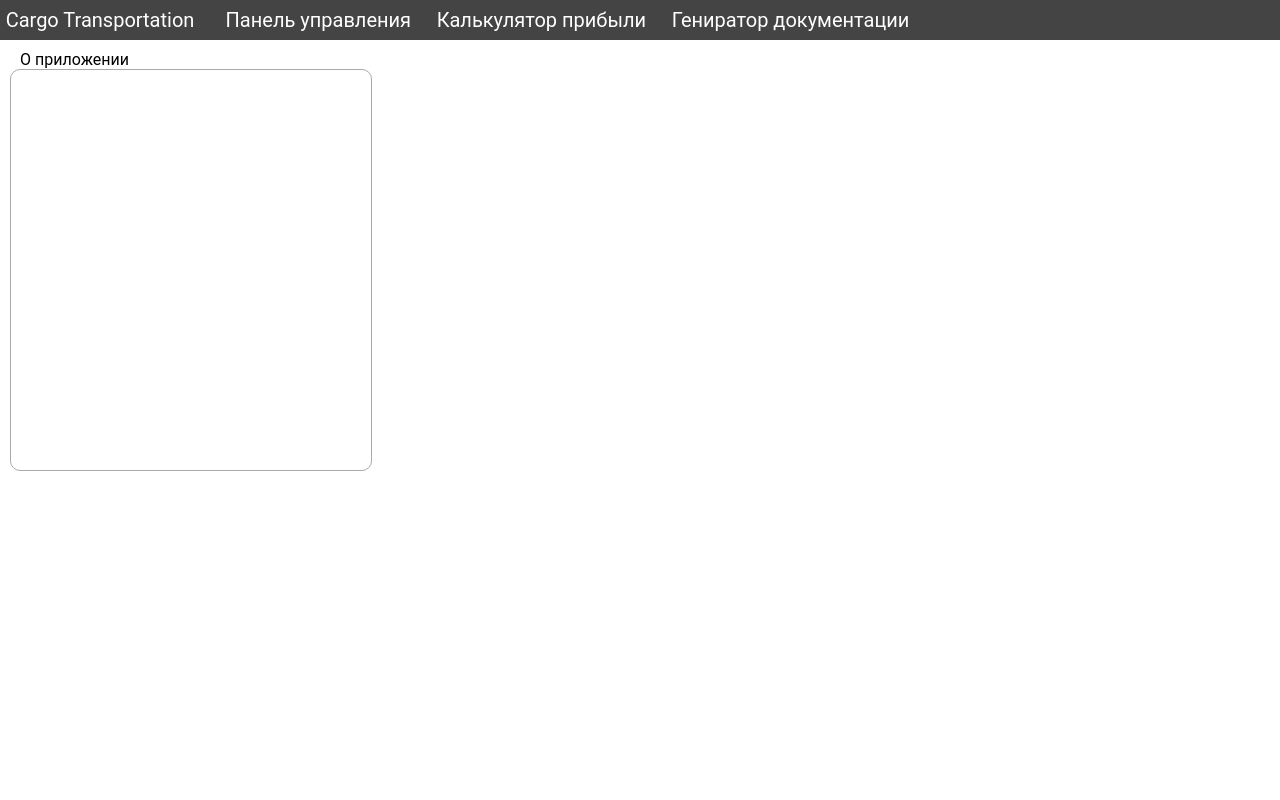
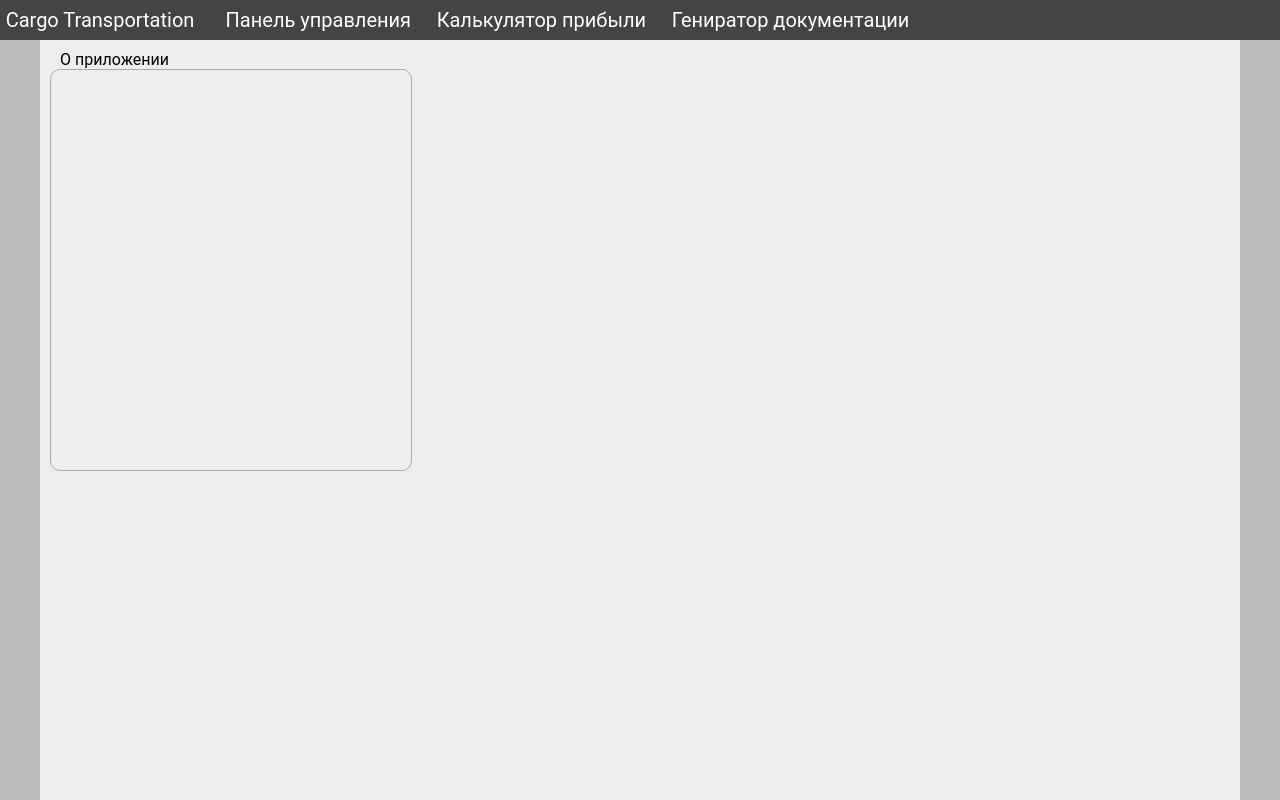
Before and after one commit to Hardelele/cargo-transportation, a React (Create React App) app in the folder frontend/: page / in a window 1280 px wide. Built offline with nearby package versions, Linux system fonts and the light colour scheme.

Commit message:
home.css: change some styles from: .home__content {     flex-grow: 1;     background: #FFFFFF; } TO: .home__content {     width: 1200px;     background: #EEE; }

```diff
--- a/frontend/src/css/pages/home.css
+++ b/frontend/src/css/pages/home.css
@@ -3,6 +3,6 @@
 }
 
 .home__content {
-    flex-grow: 1;
-    background: #FFFFFF;
+    width: 1200px;
+    background: #EEE;
 }
```
